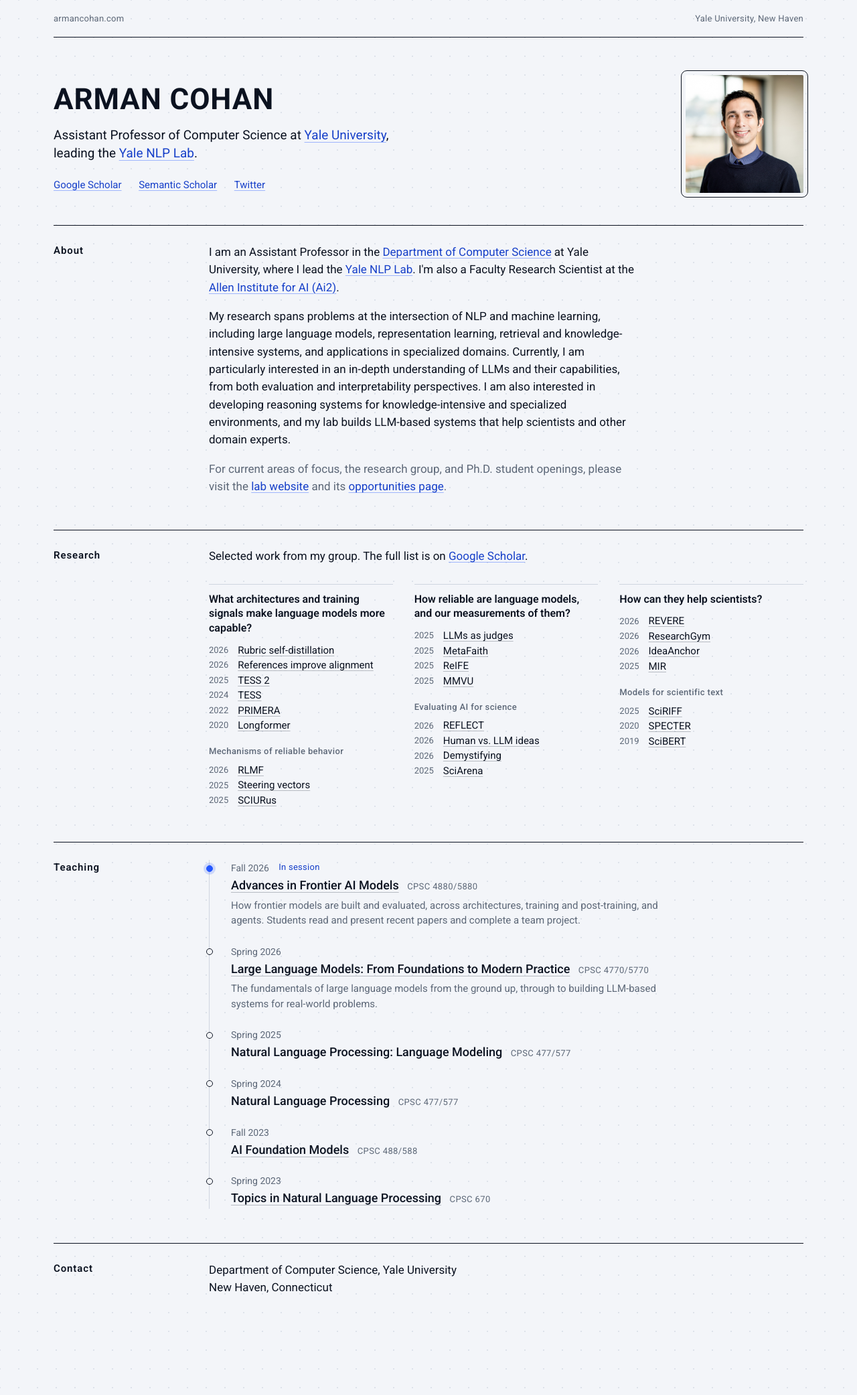
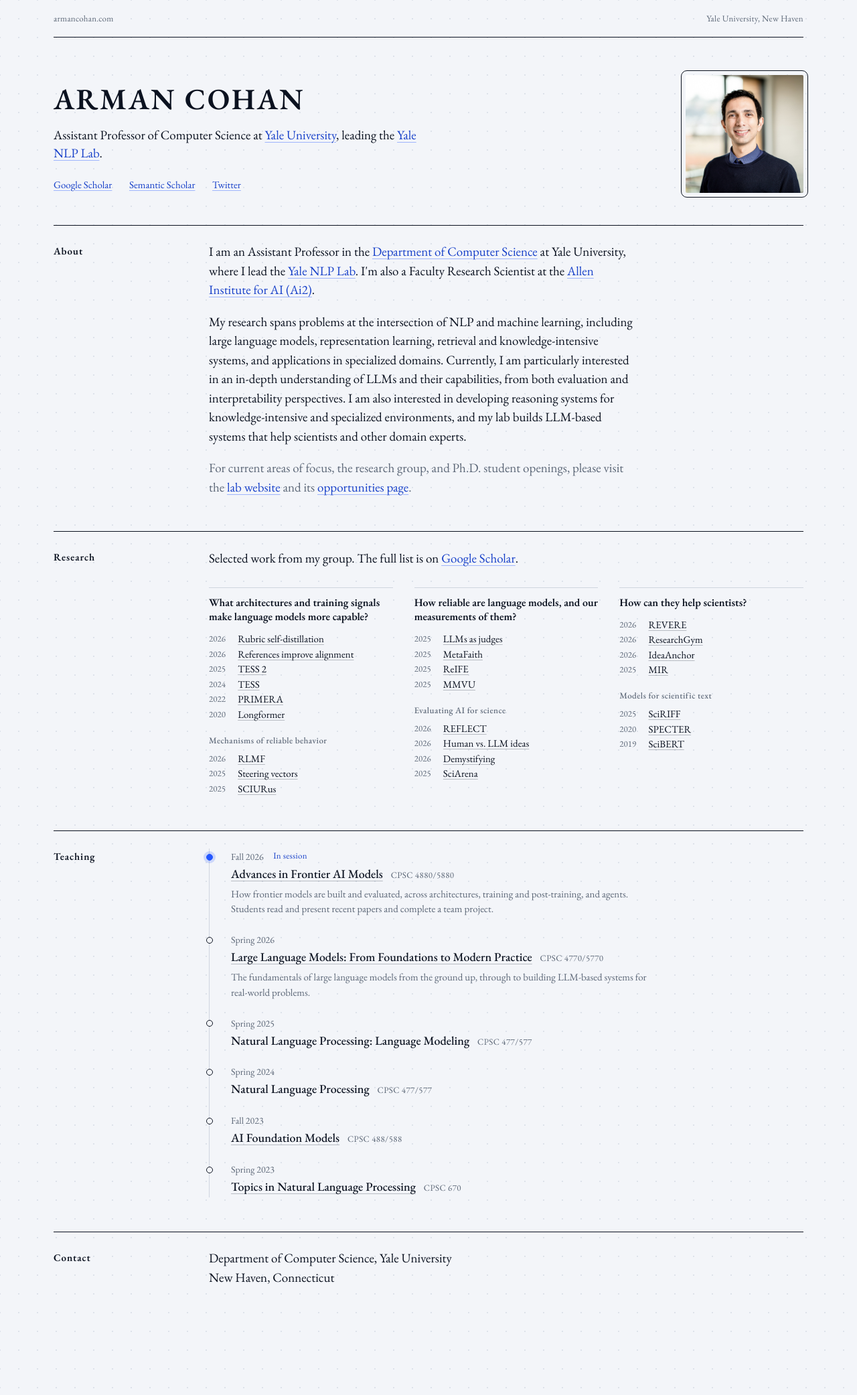
Before and after one commit to armancohan/acohan.github.io, a Jekyll site: the page built from index.html, in a window 1280 px wide. Shown: the whole page at 67% size. Built offline with Jekyll 4.4.1, drawn with Linux system fonts in a browser that asks for light colours.

Commit message:
Try EB Garamond throughout
Co-Authored-By: Claude Fable 5.1 <noreply@anthropic.com>

```diff
--- a/files/site.css
+++ b/files/site.css
@@ -1,5 +1,5 @@
 /* armancohan.com
-   A precision-instrument look: cool off-white page on a faint engineering grid, Roboto
+   A precision-instrument look: cool off-white page on a faint engineering grid, EB Garamond
    throughout, electric blue as the only accent. */
 
 :root {
@@ -12,7 +12,7 @@
   --accent-ink: #1740c9;
 
 
-  --sans: "Roboto", "Helvetica Neue", Helvetica, Arial, sans-serif;
+  --sans: "EB Garamond", Garamond, Georgia, "Times New Roman", serif;
   --wide: 12.5rem;
   --max: 70rem;
 }
@@ -43,8 +43,8 @@ body {
   background-position: 14px 14px;
   color: var(--ink);
   font-family: var(--sans);
-  font-size: 1.0625rem;
-  line-height: 1.55;
+  font-size: 1.1875rem;
+  line-height: 1.5;
   font-variant-numeric: tabular-nums;
   -webkit-font-smoothing: antialiased;
 }
@@ -111,9 +111,9 @@ p {
 h1 {
   margin: 0 0 1.1rem;
   font-size: clamp(2rem, 4vw, 2.75rem);
-  font-weight: 700;
+  font-weight: 600;
   line-height: 1;
-  letter-spacing: .02em;
+  letter-spacing: .06em;
   text-transform: uppercase;
 }
 
--- a/index.html
+++ b/index.html
@@ -43,7 +43,7 @@
 
   <link rel="preconnect" href="https://fonts.googleapis.com">
   <link rel="preconnect" href="https://fonts.gstatic.com" crossorigin>
-  <link href="https://fonts.googleapis.com/css2?family=Roboto:ital,wght@0,300..700;1,300..700&display=swap"
+  <link href="https://fonts.googleapis.com/css2?family=EB+Garamond:ital,wght@0,400..700;1,400..700&display=swap"
     rel="stylesheet">
   <link href="./files/site.css?v=12" rel="stylesheet">
 </head>
```
